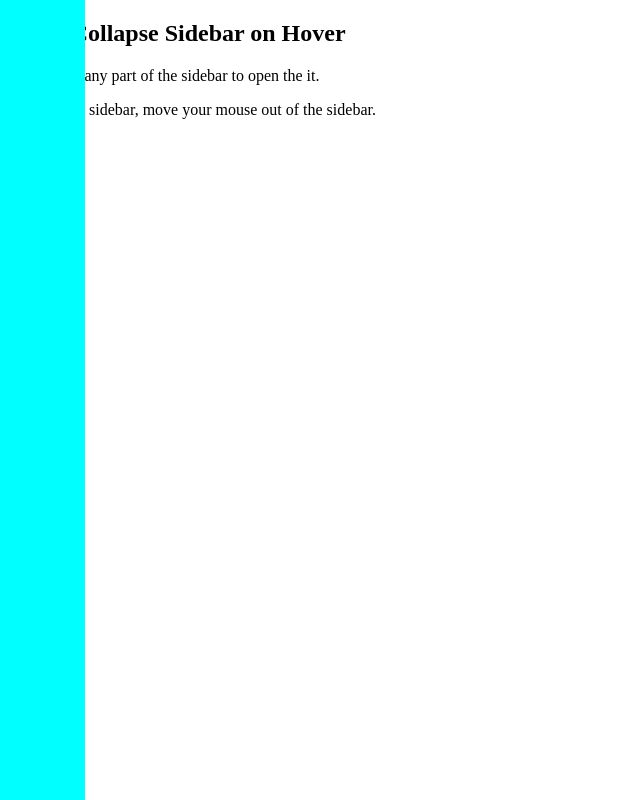
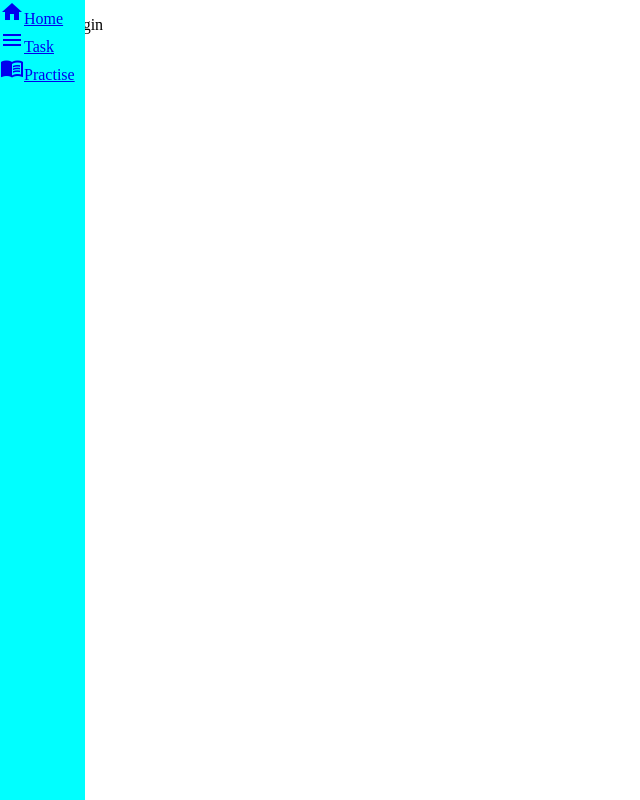
Before and after one commit to mad-hin/Learning_System, an Electron app: page HTML/system.html in a window 1280 px wide. Shown: the whole page, without its empty margins (0-640 px from the left). Drawn offline with Linux system fonts and the light colour scheme.

Commit message:
whatever

```diff
--- a/HTML/system.html
+++ b/HTML/system.html
@@ -15,13 +15,13 @@
 
 <body class="system-body">
     <div id="mySidebar" class="sidebar" onmouseover="toggleSidebar()" onmouseout="toggleSidebar()">
-
+        <a href="#"><span><i class="material-icons">home</i><span class="icon-text">Home</span></a><br>
+        <a href="#"><span><i class="material-icons">menu</i><span class="icon-text">Task</span></a><br>
+        <a href="#"><span><i class="material-icons">menu_book</i><span class="icon-text">Practise</span></a><br>
     </div>
 
     <div id="main">
-        <h2>Open/Collapse Sidebar on Hover</h2>
-        <p>Hover over any part of the sidebar to open the it.</p>
-        <p>To close the sidebar, move your mouse out of the sidebar.</p>
+        <p>you have login</p>
     </div>
     <script>require('../JS/renerder.js')</script>
 </body>
```
